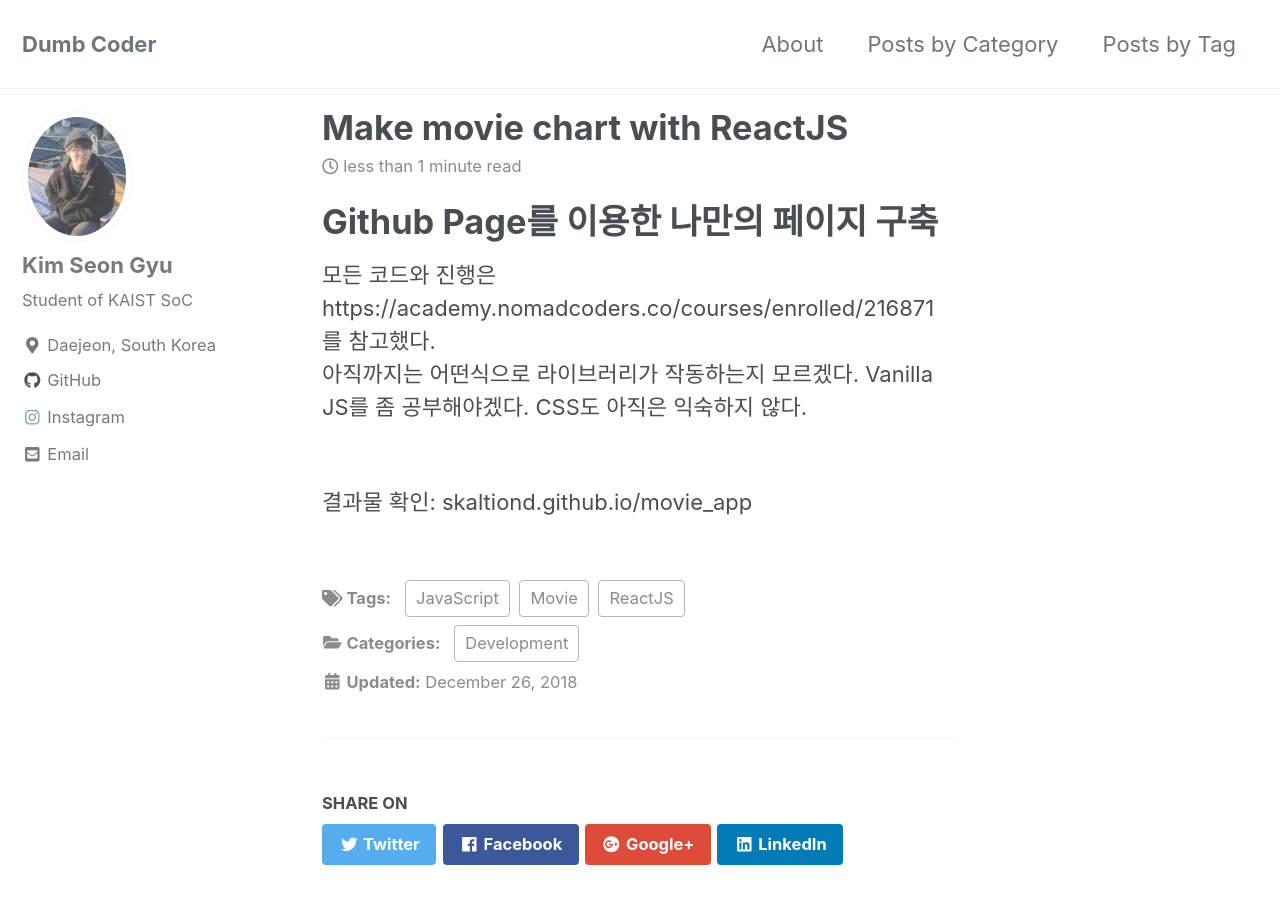
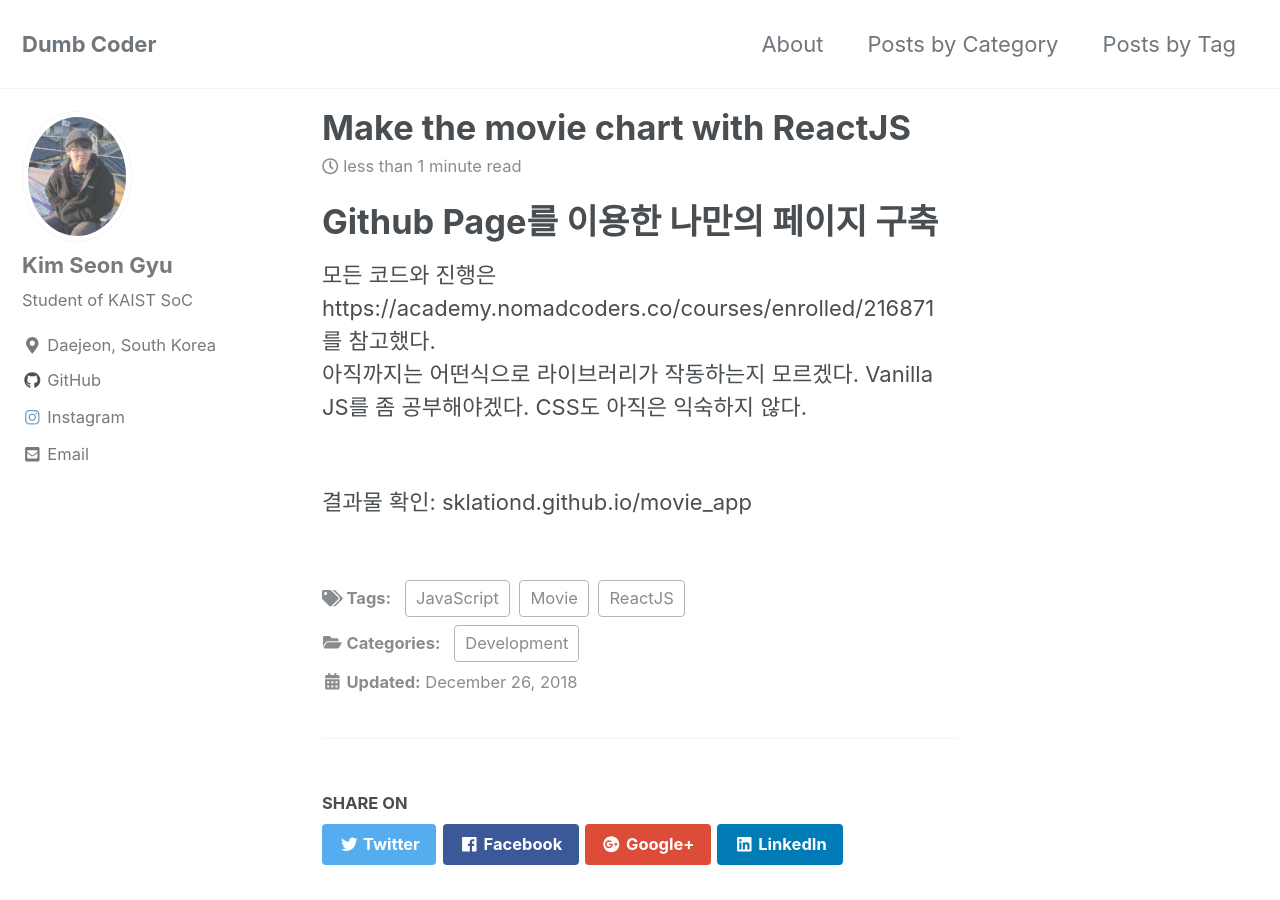
Before and after one commit to sklationd/sklationd.github.io, a Jekyll site: the page built from _posts/2018-12-28-Build-a-Movie-Chart.md, in a window 1280 px wide and 900 px high. Built offline with Jekyll 4.4.1, drawn with Linux system fonts in a browser that asks for light colours; cached includes are drawn as plain includes; nearby versions of some CDN libraries; comment, search, counter and statistics services are not loaded.

Commit message:
Update 2018-12-28-Build-a-Movie-Chart.md

```diff
--- a/_posts/2018-12-28-Build-a-Movie-Chart.md
+++ b/_posts/2018-12-28-Build-a-Movie-Chart.md
@@ -1,6 +1,6 @@
 ---
 layout : single
-title : "Make movie chart with ReactJS"
+title : "Make the movie chart with ReactJS"
 date : 2018-12-26
 categories : Development
 tags:
@@ -15,4 +15,4 @@ Github Page를 이용한 나만의 페이지 구축
 모든 코드와 진행은 https://academy.nomadcoders.co/courses/enrolled/216871 를 참고했다.<br>
 아직까지는 어떤식으로 라이브러리가 작동하는지 모르겠다. Vanilla JS를 좀 공부해야겠다. CSS도 아직은 익숙하지 않다.<br><br>
 
-결과물 확인: skaltiond.github.io/movie_app
+결과물 확인: sklationd.github.io/movie_app
```
